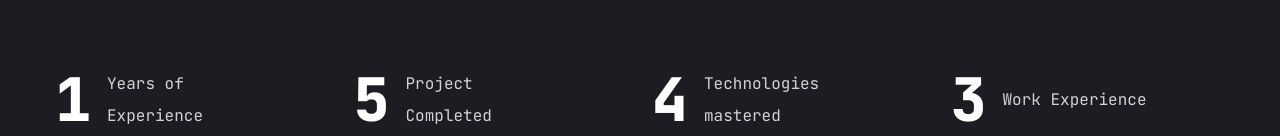
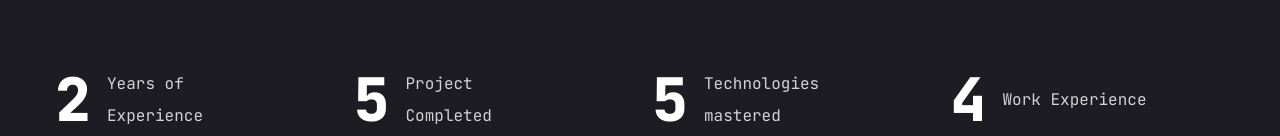
Before and after one commit to ahnafrafid09/portfolio, a Next.js app: page / in a window 1280 px wide. Shown: the part 706-842 px from the top of the page. Built offline with nearby package versions, Linux system fonts and the light colour scheme.

Commit message:
update data

```diff
--- a/components/Stats.tsx
+++ b/components/Stats.tsx
@@ -3,7 +3,7 @@ import CountUp from "react-countup";
 
 const stats = [
   {
-    num: 1,
+    num: 2,
     text: "Years of Experience",
   },
   {
@@ -11,11 +11,11 @@ const stats = [
     text: "Project Completed",
   },
   {
-    num: 4,
+    num: 5,
     text: "Technologies mastered",
   },
   {
-    num: 3,
+    num: 4,
     text: "Work Experience",
   },
 ];
```
